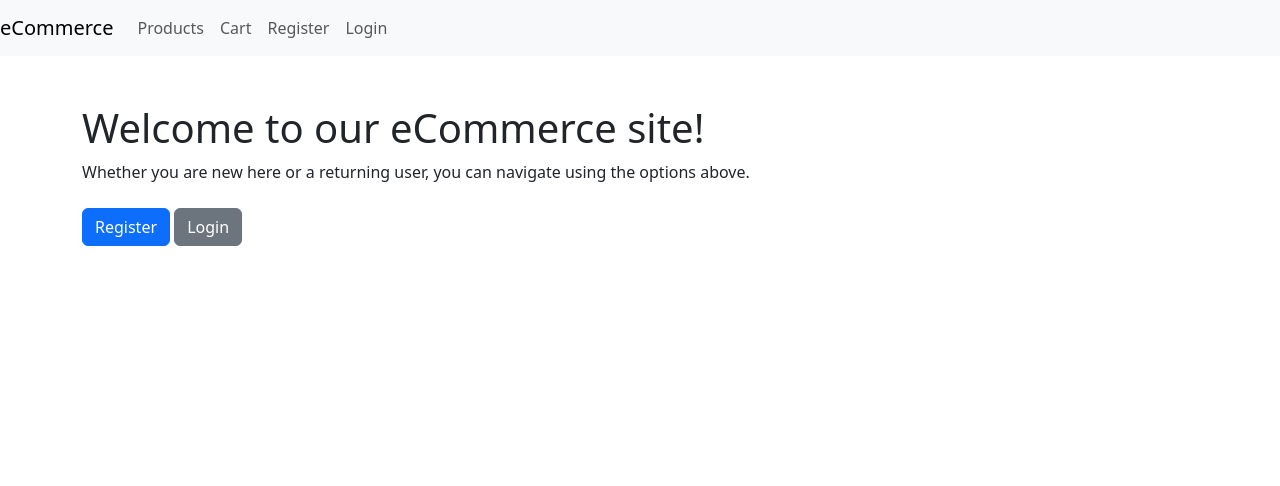
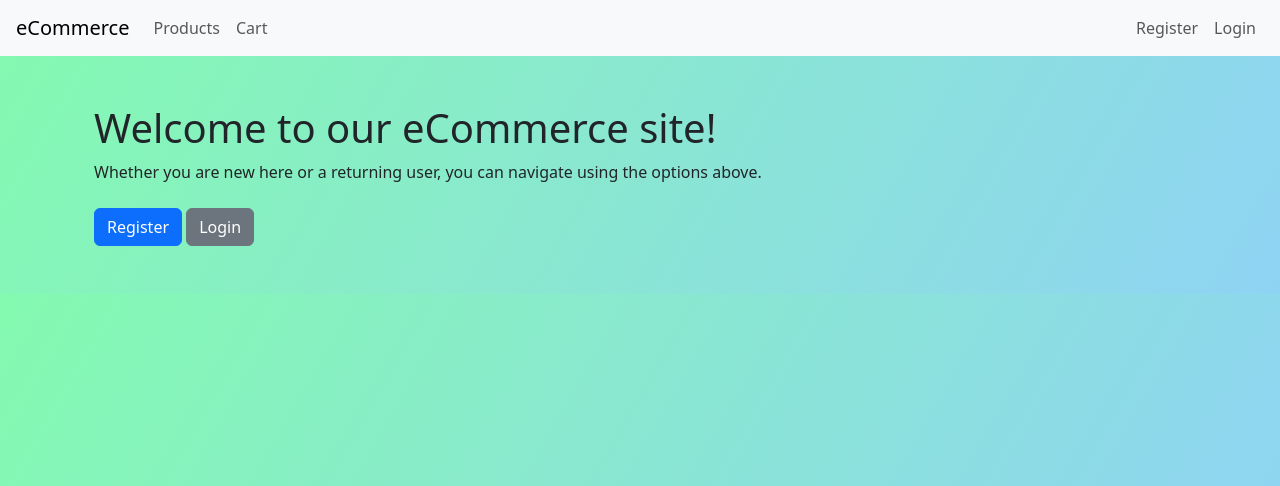
Before and after one commit to MariosAvraam/online-shop, a Flask app: page / in a window 1280 px wide. Shown: the top 486 px of the page. Run offline with Flask 3, Linux system fonts and the light colour scheme; some libraries are stand-ins or nearby versions.

Commit message:
Modify base.html. Link to the styles.css file. Reorder navbar items. Add container class to main tag. Make the navbar sticky.

```diff
--- a/templates/base.html
+++ b/templates/base.html
@@ -7,23 +7,31 @@
   <meta name="viewport" content="width=device-width, initial-scale=1.0">
   <title>Your eCommerce Site</title>
   <link href="https://cdn.jsdelivr.net/npm/bootstrap@5.3.1/dist/css/bootstrap.min.css" rel="stylesheet" integrity="sha384-4bw+/aepP/YC94hEpVNVgiZdgIC5+VKNBQNGCHeKRQN+PtmoHDEXuppvnDJzQIu9" crossorigin="anonymous">
+  <link rel="stylesheet" href="{{ url_for('static', filename='styles.css') }}">
 </head>
 
-<body>
+<body class="bg-light">
   <header>
-    <nav class="navbar navbar-expand-lg navbar-light bg-light">
+    <nav class="navbar navbar-expand-lg navbar-light bg-light sticky-top px-3">
       <a class="navbar-brand" href="{{ url_for('index') }}">eCommerce</a>
       <button class="navbar-toggler" type="button" data-toggle="collapse" data-target="#navbarNav" aria-controls="navbarNav" aria-expanded="false" aria-label="Toggle navigation">
         <span class="navbar-toggler-icon"></span>
       </button>
-      <div class="collapse navbar-collapse" id="navbarNav">
-        <ul class="navbar-nav ml-auto">
+      <div class="collapse navbar-collapse justify-content-between" id="navbarNav">
+        <ul class="navbar-nav">
           <li class="nav-item">
             <a class="nav-link" href="{{ url_for('display_products') }}">Products</a>
           </li>
           <li class="nav-item">
             <a class="nav-link" href="{{ url_for('view_cart') }}">Cart</a>
           </li>
+          {% if current_user.is_authenticated and current_user.is_admin %}
+          <li class="nav-item">
+            <a class="nav-link" href="{{ url_for('add_product') }}">Add Product</a>
+          </li>
+          {% endif %}
+        </ul>
+        <ul class="navbar-nav">
           {% if current_user.is_authenticated %}
           <li class="nav-item">
             <a class="nav-link" href="{{ url_for('logout') }}">Logout</a>
@@ -36,18 +44,12 @@
             <a class="nav-link" href="{{ url_for('login') }}">Login</a>
           </li>
           {% endif %}
-          {% if current_user.is_authenticated and current_user.is_admin %}
-          <li class="nav-item">
-            <a class="nav-link" href="{{ url_for('add_product') }}">Add Product</a>
-          </li>
-          {% endif %}
         </ul>
       </div>
     </nav>
   </header>
 
-
-  <main>
+  <main class="container my-5">
     {% block content %}{% endblock %}
   </main>
 
```
